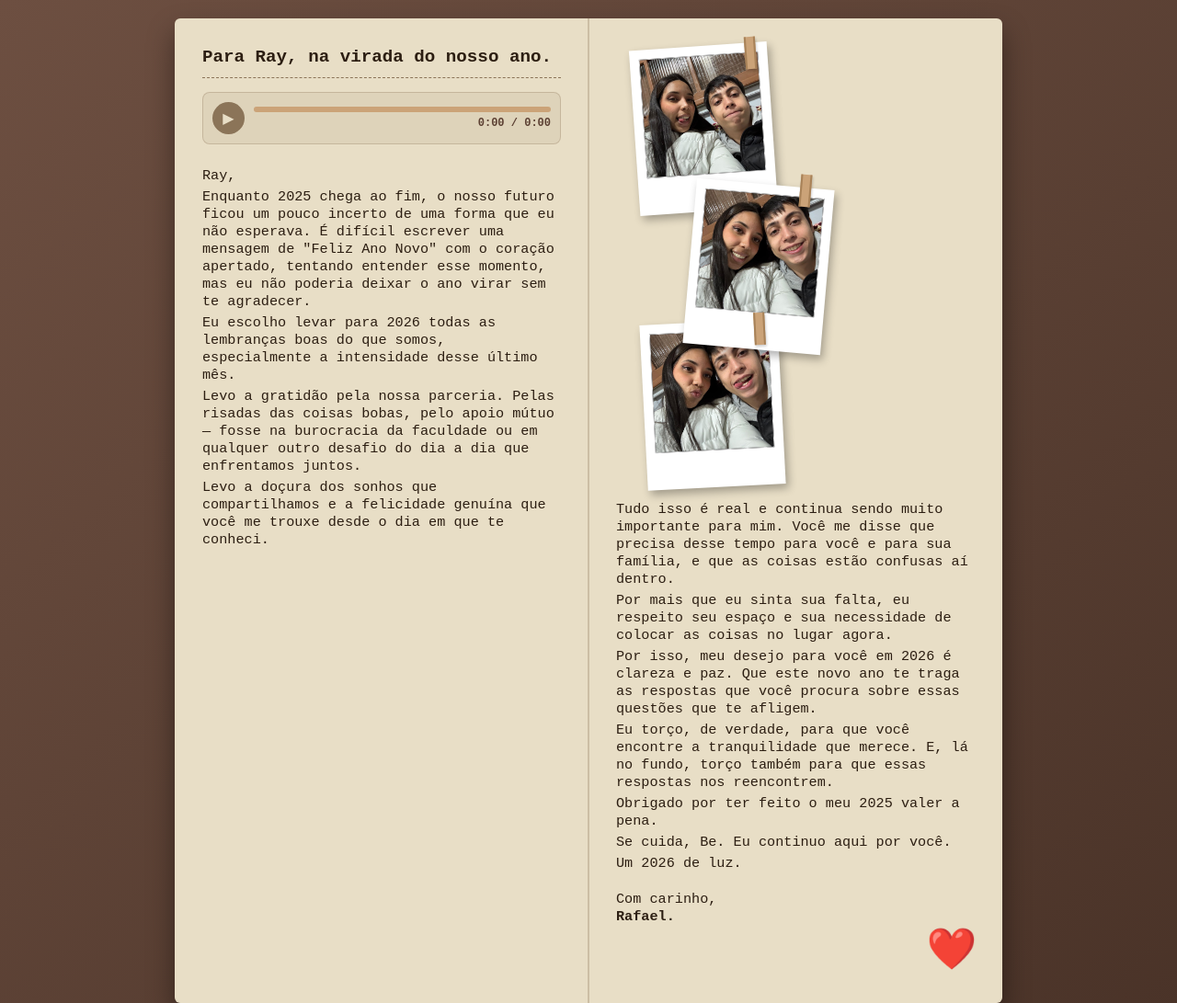
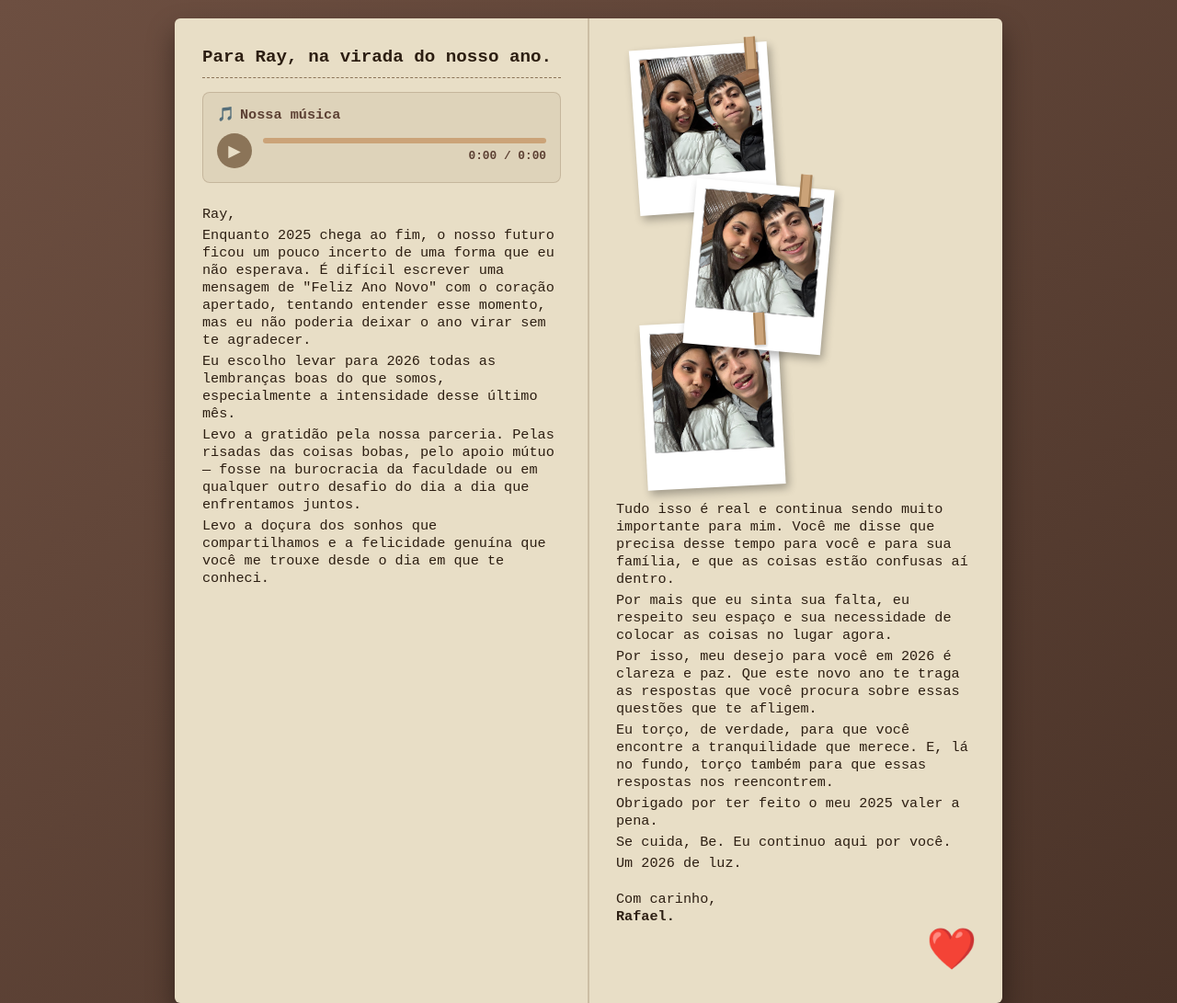
Before and after one commit to Rafantunes2024/AnoNovo, a plain HTML site: page retrospetiva/index.html in a window 1280 px wide. Shown: the top 1091 px of the page at 92% size. Drawn offline with Linux system fonts and the light colour scheme.

Commit message:
Update index.html

```diff
--- a/retrospetiva/index.html
+++ b/retrospetiva/index.html
@@ -68,32 +68,43 @@
         .music-control {
             margin-bottom: 25px;
             background: rgba(139, 116, 88, 0.1);
-            padding: 10px;
+            padding: 15px;
             border-radius: 8px;
             border: 1px solid rgba(139, 116, 88, 0.3);
             width: 100%;
         }
 
+        /* Título "Nossa música" */
+        .music-label {
+            font-size: 0.95rem;
+            font-weight: bold;
+            color: #5c4033;
+            margin-bottom: 10px;
+            display: flex;
+            align-items: center;
+            gap: 6px;
+        }
+
         .player-row {
             display: flex;
             align-items: center;
-            gap: 10px;
+            gap: 12px;
         }
 
         .play-btn {
             background: #8b7458;
             border: none;
             color: #e8dec6;
-            width: 35px;
-            height: 35px;
+            width: 38px;
+            height: 38px;
             border-radius: 50%;
             cursor: pointer;
             display: flex;
             align-items: center;
             justify-content: center;
-            font-size: 1rem;
+            font-size: 1.1rem;
             transition: background 0.2s;
-            flex-shrink: 0; /* Não deixa o botão esmagar */
+            flex-shrink: 0;
         }
 
         .play-btn:hover {
@@ -104,10 +115,9 @@
             flex-grow: 1;
             display: flex;
             flex-direction: column;
-            gap: 5px;
+            gap: 6px;
         }
 
-        /* A barra de fundo (cinza/bege escuro) */
         .progress-bar-bg {
             width: 100%;
             height: 6px;
@@ -117,7 +127,6 @@
             position: relative;
         }
 
-        /* A barra que enche (marrom) */
         .progress-bar-fill {
             height: 100%;
             background: #5c4033;
@@ -127,10 +136,10 @@
         }
 
         .time-display {
-            font-size: 0.75rem;
+            font-size: 0.8rem;
             color: #5c4033;
             font-weight: bold;
-            align-self: flex-end; /* Joga o tempo para a direita */
+            align-self: flex-end;
             font-family: monospace;
         }
 
@@ -248,6 +257,10 @@
             <h1>Para Ray, na virada do nosso ano.</h1>
 
             <div class="music-control">
+                <div class="music-label">
+                    <span>🎵</span> Nossa música
+                </div>
+
                 <div class="player-row">
                     <button id="playBtn" class="play-btn">▶</button>
 
@@ -322,7 +335,6 @@
         const durationEl = document.getElementById('duration');
         let isPlaying = false;
 
-        // Tocar / Pausar
         playBtn.addEventListener('click', () => {
             if (!isPlaying) {
                 audio.play();
@@ -335,7 +347,6 @@
             }
         });
 
-        // Atualizar barra e tempo
         audio.addEventListener('timeupdate', () => {
             const percent = (audio.currentTime / audio.duration) * 100;
             progressFill.style.width = `${percent}%`;
@@ -346,21 +357,17 @@
             }
         });
 
-        // Carregar duração total assim que o áudio carregar
         audio.addEventListener('loadedmetadata', () => {
             durationEl.textContent = formatTime(audio.duration);
         });
 
-        // Clicar na barra para pular (Scrubbing)
         progressContainer.addEventListener('click', (e) => {
             const width = progressContainer.clientWidth;
             const clickX = e.offsetX;
             const duration = audio.duration;
-
             audio.currentTime = (clickX / width) * duration;
         });
 
-        // Formatar segundos em MM:SS
         function formatTime(seconds) {
             const min = Math.floor(seconds / 60);
             const sec = Math.floor(seconds % 60);
```
